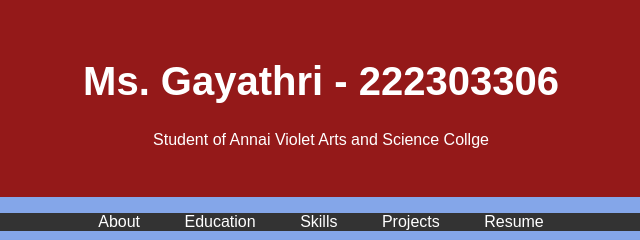
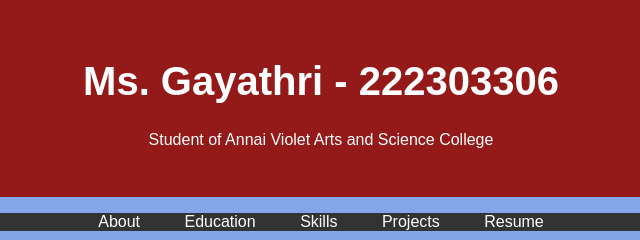
Before and after one commit to gayathri69999/hello, a plain HTML site: page index.html in a window 1280 px wide. Shown: the top 240 px of the page, 319-959 px from the left. Drawn offline with Linux system fonts and the light colour scheme.

Commit message:
Update index.html

```diff
--- a/index.html
+++ b/index.html
@@ -97,7 +97,7 @@
             <!-- Add your profile picture here -->
             <img src="./pic.jpg" alt="Your Profile Picture" class="profile-picture">
             <h1>Ms. Gayathri - 222303306</h1>
-            <p> Student of Annai Violet Arts and Science Collge</p>
+            <p> Student of Annai Violet Arts and Science College</p>
         </div>
     </header>
 
```
